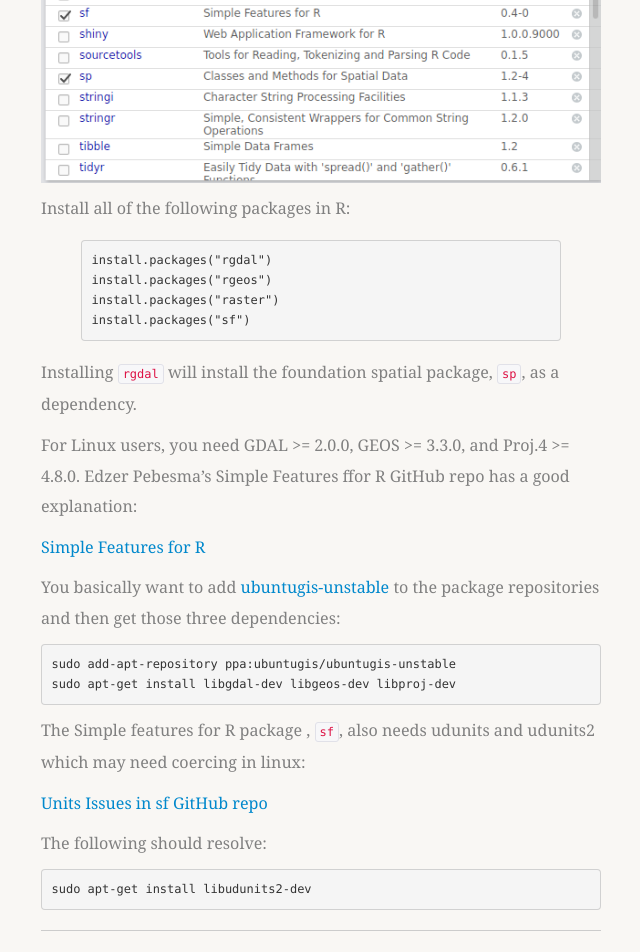
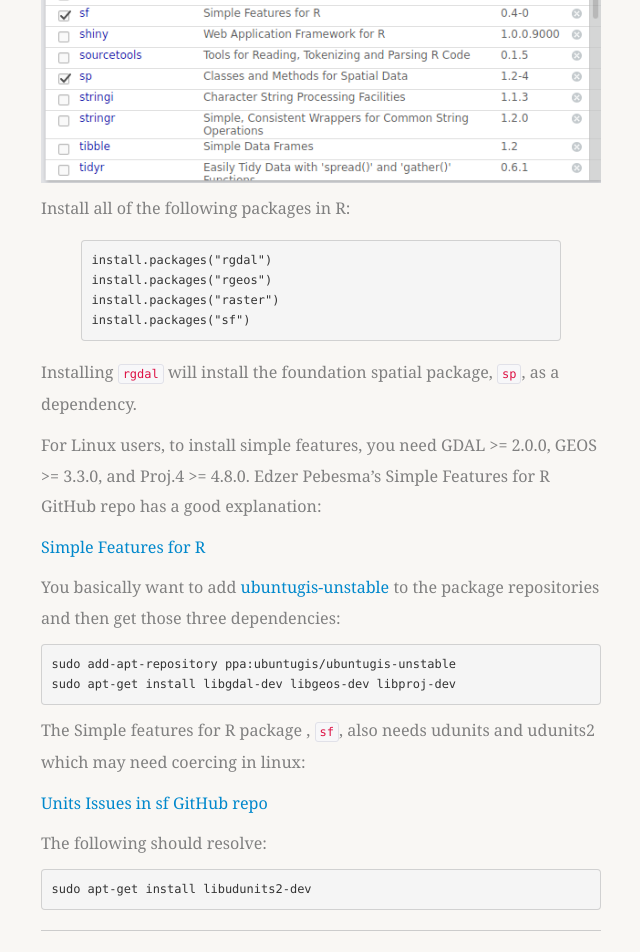
Before and after one commit to mhweber/gis_in_action_r_spatial, a Jekyll site: the page built from _posts/2017-04-18-02-Install-Spatial-Libraries.md, in a window 1280 px wide. Shown: the part 710-1662 px from the top of the page, without its empty margins (389-1029 px from the left). Built offline with Jekyll 4.4.1, drawn with Linux system fonts in a browser that asks for light colours; nearby versions of some CDN libraries; some web fonts are replaced; library files that are not in the unit come from our copies.

Commit message:
slight update to install spatial libraries

```diff
--- a/_posts/2017-04-18-02-Install-Spatial-Libraries.md
+++ b/_posts/2017-04-18-02-Install-Spatial-Libraries.md
@@ -18,7 +18,7 @@ install.packages("sf")
 
 Installing `rgdal` will install the foundation spatial package, `sp`, as a dependency.
 
-For Linux users, you need GDAL >= 2.0.0, GEOS >= 3.3.0, and Proj.4 >=  4.8.0.  Edzer Pebesma's Simple Features ffor R GitHub repo has a good explanation:
+For Linux users, to install simple features, you need GDAL >= 2.0.0, GEOS >= 3.3.0, and Proj.4 >=  4.8.0.  Edzer Pebesma's Simple Features for R GitHub repo has a good explanation:
 
 [Simple Features for R](https://github.com/edzer/sfr)
 
```
